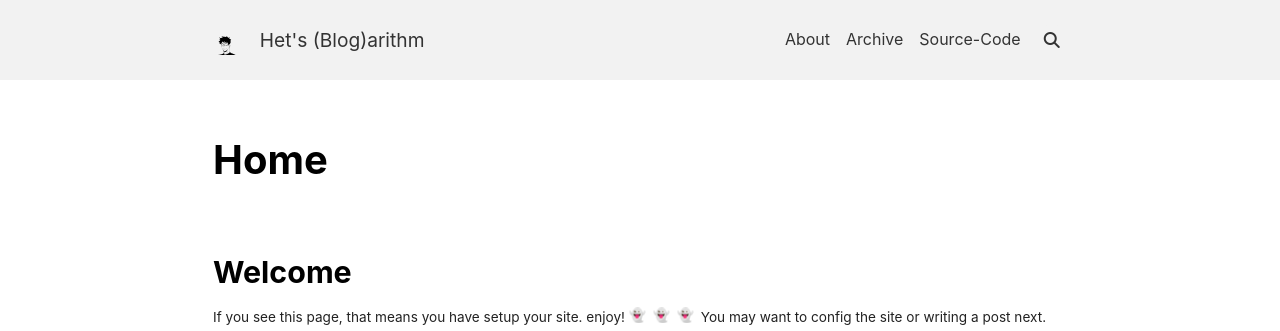
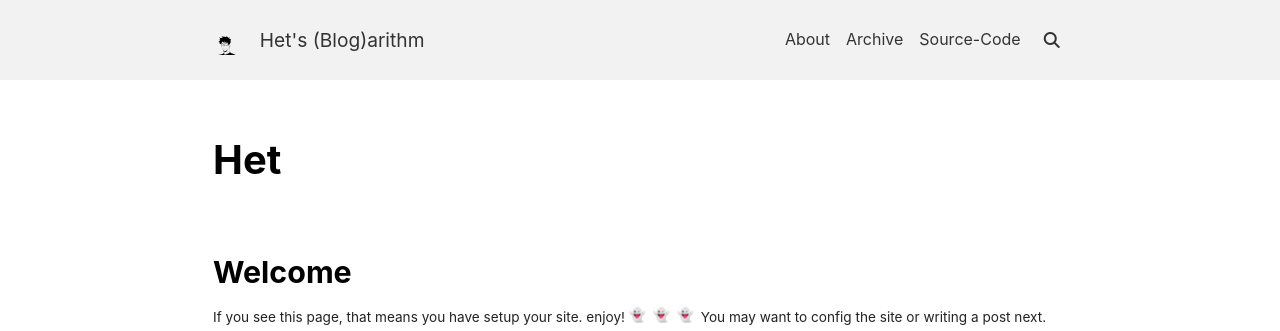
Before and after one commit to Het-Joshi/blog, a Jekyll site: the page built from index.html, in a window 1280 px wide. Shown: the top 331 px of the page. Built offline with Jekyll 4.4.1, drawn with Linux system fonts in a browser that asks for light colours; nearby versions of some CDN libraries; emoji names are drawn with the system emoji font; the list of posts is cut into pages by our own code.

Commit message:
Update article-header.html

```diff
--- a/_includes/article-header.html
+++ b/_includes/article-header.html
@@ -16,7 +16,7 @@
   {%- if _show_title or _show_edit_on_github -%}
     <div class="article__header">
       {%- if _show_title -%}
-        <header><h1>{{ _article_title }}</h1></header>
+        <header><h1>Het</h1></header>
       {%- endif -%}
       {%- if _show_edit_on_github -%}
         {%- if site.repository and site.repository_tree -%}
```
